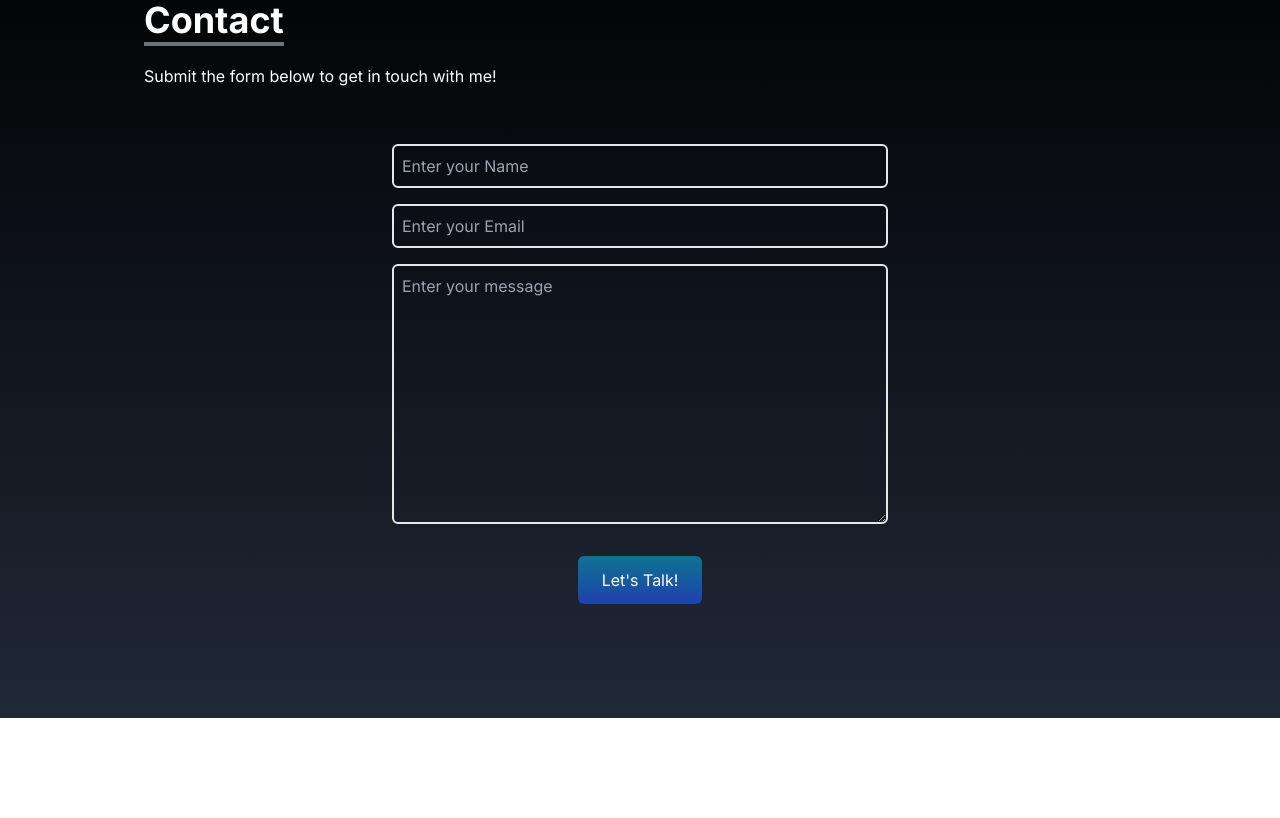
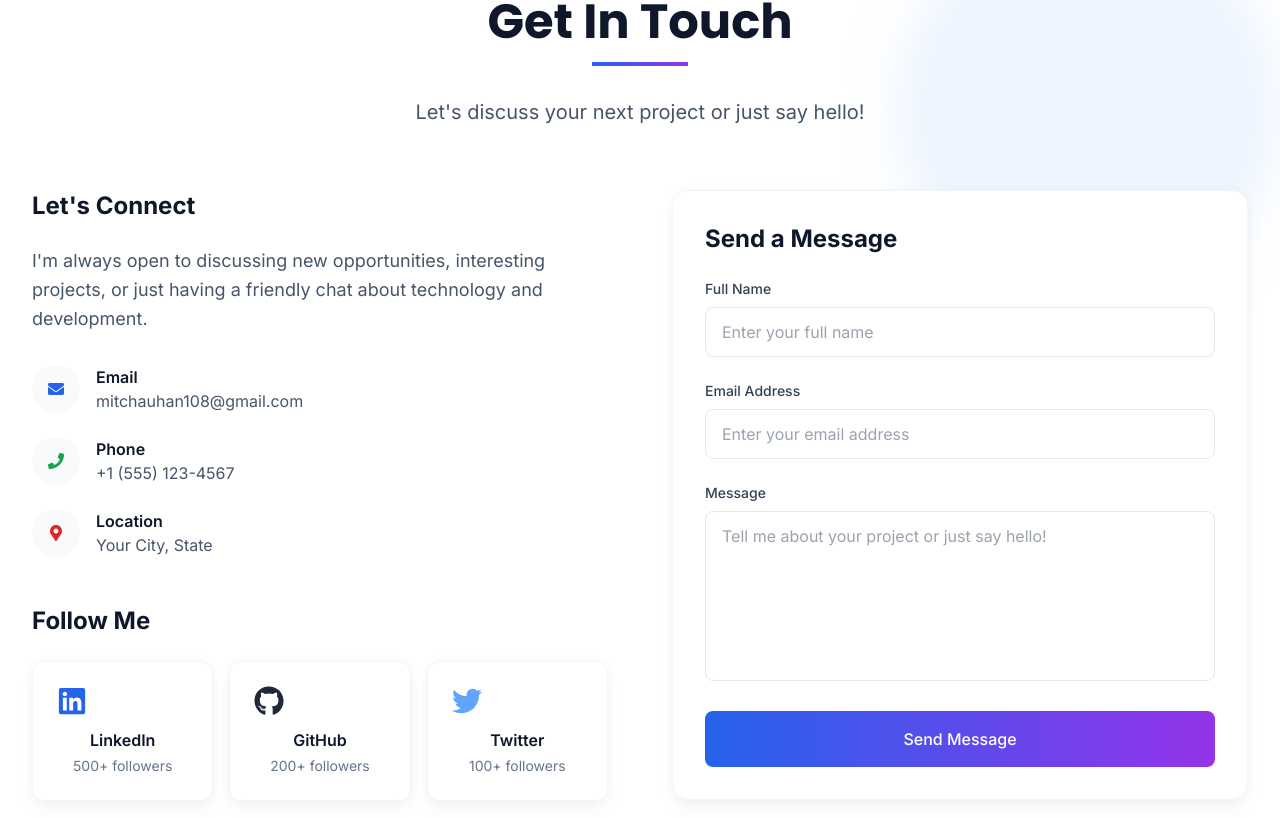
Before and after one commit to Mitchauhan0712/portfolio, a React (Create React App) app: page / in a window 1280 px wide. Shown: the part 7762-8580 px from the top of the page. Before the commit the page ends 8480 px from the top, so only its background shows below. Built offline with nearby package versions, Linux system fonts and the light colour scheme.

Commit message:
auto-commit for cfc440c2-a868-450d-9e27-94f5dc4c28ca

```diff
--- a/src/components/Contact.jsx
+++ b/src/components/Contact.jsx
@@ -1,49 +1,262 @@
-import React from "react";
+import React, { useState } from "react";
+import { FaEnvelope, FaPhone, FaMapMarkerAlt, FaLinkedin, FaGithub, FaTwitter } from "react-icons/fa";
 
 const Contact = () => {
+  const [formData, setFormData] = useState({
+    name: '',
+    email: '',
+    message: ''
+  });
+
+  const [isSubmitting, setIsSubmitting] = useState(false);
+  const [submitStatus, setSubmitStatus] = useState('');
+
+  const handleChange = (e) => {
+    setFormData({
+      ...formData,
+      [e.target.name]: e.target.value
+    });
+  };
+
+  const handleSubmit = async (e) => {
+    e.preventDefault();
+    setIsSubmitting(true);
+
+    // Simulate form submission
+    setTimeout(() => {
+      setIsSubmitting(false);
+      setSubmitStatus('success');
+      setFormData({ name: '', email: '', message: '' });
+
+      // Reset status after 3 seconds
+      setTimeout(() => setSubmitStatus(''), 3000);
+    }, 2000);
+  };
+
+  const contactInfo = [
+    {
+      icon: <FaEnvelope className="text-primary-600" />,
+      title: "Email",
+      details: "mitchauhan108@gmail.com",
+      link: "mailto:mitchauhan108@gmail.com"
+    },
+    {
+      icon: <FaPhone className="text-green-600" />,
+      title: "Phone",
+      details: "+1 (555) 123-4567",
+      link: "tel:+15551234567"
+    },
+    {
+      icon: <FaMapMarkerAlt className="text-red-600" />,
+      title: "Location",
+      details: "Your City, State",
+      link: "#"
+    }
+  ];
+
+  const socialLinks = [
+    {
+      icon: <FaLinkedin className="text-blue-600" />,
+      name: "LinkedIn",
+      url: "https://www.linkedin.com/in/mit-chauhan-69a451210",
+      followers: "500+"
+    },
+    {
+      icon: <FaGithub className="text-gray-800" />,
+      name: "GitHub",
+      url: "https://github.com/Mitchauhan0712",
+      followers: "200+"
+    },
+    {
+      icon: <FaTwitter className="text-blue-400" />,
+      name: "Twitter",
+      url: "#",
+      followers: "100+"
+    }
+  ];
+
   return (
-    <div
-      name="contact"
-      className=" w-full h-screen bg-gradient-to-b from-black to-gray-800 p-4 text-white"
-    >
-      <div className="flex flex-col p-4 justify-center max-w-screen-lg mx-auto h-full">
-        <div className="pb-8">
-          <p className="text-4xl font-bold inline border-b-4 border-gray-500">
-            Contact
+    <section name="contact" className="py-20 bg-white relative overflow-hidden">
+      {/* Background decorative elements */}
+      <div className="absolute top-0 right-0 w-96 h-96 bg-primary-100 rounded-full mix-blend-multiply filter blur-xl opacity-50"></div>
+      <div className="absolute bottom-0 left-0 w-80 h-80 bg-accent-100 rounded-full mix-blend-multiply filter blur-xl opacity-50"></div>
+
+      <div className="relative z-10 max-w-7xl mx-auto px-4 sm:px-6 lg:px-8">
+        <div className="text-center mb-16 fade-in-up">
+          <h2 className="text-4xl sm:text-5xl font-bold font-poppins text-secondary-900 mb-4">
+            Get In Touch
+          </h2>
+          <div className="w-24 h-1 bg-gradient-to-r from-primary-600 to-accent-600 mx-auto mb-8"></div>
+          <p className="text-xl text-secondary-600 max-w-3xl mx-auto">
+            Let's discuss your next project or just say hello!
           </p>
-          <p className="py-6">Submit the form below to get in touch with me!</p>
         </div>
-        <div className="flex justify-center item-center">
-          <form
-            action="https://getform.io/f/db56d74b-1ca7-455e-9640-78cdece93510"
-            method="POST"
-            className="flex flex-col w-full md:w-1/2"
-          >
-            <input
-              type="text"
-              name="name"
-              placeholder="Enter your Name"
-              className="p-2 bg-transparent border-2 rounded-md text-white focus:outline-none"
-            ></input>
-            <input
-              type="text"
-              name="email"
-              placeholder="Enter your Email"
-              className="p-2 my-4 bg-transparent border-2 rounded-md text-white focus:outline-none"
-            ></input>
-            <textarea
-              name="message"
-              placeholder="Enter your message"
-              rows="10"
-              className="p-2 bg-transparent border-2 rounded-md text-white focus:outline-none"
-            ></textarea>
-            <button className="text-white bg-gradient-to-b from-cyan-700 to-blue-800  px-6 py-3 my-8 mx-auto flex items-center rounded-md hover:scale-110 duration-300 ">
-              Let's Talk!
-            </button>
-          </form>
+
+        <div className="grid lg:grid-cols-2 gap-16">
+          {/* Contact Information */}
+          <div className="slide-in-left">
+            <div className="mb-12">
+              <h3 className="text-2xl font-bold text-secondary-900 mb-6">Let's Connect</h3>
+              <p className="text-secondary-600 text-lg leading-relaxed mb-8">
+                I'm always open to discussing new opportunities, interesting projects, or just having a friendly chat about technology and development.
+              </p>
+
+              {/* Contact Details */}
+              <div className="space-y-6">
+                {contactInfo.map((info, index) => (
+                  <div key={index} className="flex items-center group">
+                    <div className="w-12 h-12 bg-secondary-50 rounded-full flex items-center justify-center mr-4 group-hover:bg-secondary-100 transition-colors duration-300">
+                      {info.icon}
+                    </div>
+                    <div>
+                      <h4 className="font-semibold text-secondary-900">{info.title}</h4>
+                      <a
+                        href={info.link}
+                        className="text-secondary-600 hover:text-primary-600 transition-colors duration-300"
+                      >
+                        {info.details}
+                      </a>
+                    </div>
+                  </div>
+                ))}
+              </div>
+            </div>
+
+            {/* Social Media */}
+            <div>
+              <h3 className="text-2xl font-bold text-secondary-900 mb-6">Follow Me</h3>
+              <div className="grid grid-cols-1 sm:grid-cols-3 gap-4">
+                {socialLinks.map((social, index) => (
+                  <a
+                    key={index}
+                    href={social.url}
+                    target="_blank"
+                    rel="noopener noreferrer"
+                    className="bg-white p-6 rounded-xl shadow-soft hover:shadow-medium transition-all duration-300 hover:scale-105 border border-secondary-100 text-center group"
+                  >
+                    <div className="text-3xl mb-3 group-hover:scale-110 transition-transform duration-300">
+                      {social.icon}
+                    </div>
+                    <h4 className="font-semibold text-secondary-900 mb-1">{social.name}</h4>
+                    <p className="text-secondary-500 text-sm">{social.followers} followers</p>
+                  </a>
+                ))}
+              </div>
+            </div>
+          </div>
+
+          {/* Contact Form */}
+          <div className="slide-in-right">
+            <div className="bg-white p-8 rounded-2xl shadow-soft border border-secondary-100">
+              <h3 className="text-2xl font-bold text-secondary-900 mb-6">Send a Message</h3>
+
+              <form onSubmit={handleSubmit} className="space-y-6">
+                <div>
+                  <label htmlFor="name" className="block text-sm font-medium text-secondary-700 mb-2">
+                    Full Name
+                  </label>
+                  <input
+                    type="text"
+                    id="name"
+                    name="name"
+                    value={formData.name}
+                    onChange={handleChange}
+                    required
+                    className="w-full px-4 py-3 border border-secondary-200 rounded-lg focus:ring-2 focus:ring-primary-500 focus:border-transparent transition-all duration-300 outline-none"
+                    placeholder="Enter your full name"
+                  />
+                </div>
+
+                <div>
+                  <label htmlFor="email" className="block text-sm font-medium text-secondary-700 mb-2">
+                    Email Address
+                  </label>
+                  <input
+                    type="email"
+                    id="email"
+                    name="email"
+                    value={formData.email}
+                    onChange={handleChange}
+                    required
+                    className="w-full px-4 py-3 border border-secondary-200 rounded-lg focus:ring-2 focus:ring-primary-500 focus:border-transparent transition-all duration-300 outline-none"
+                    placeholder="Enter your email address"
+                  />
+                </div>
+
+                <div>
+                  <label htmlFor="message" className="block text-sm font-medium text-secondary-700 mb-2">
+                    Message
+                  </label>
+                  <textarea
+                    id="message"
+                    name="message"
+                    value={formData.message}
+                    onChange={handleChange}
+                    required
+                    rows={6}
+                    className="w-full px-4 py-3 border border-secondary-200 rounded-lg focus:ring-2 focus:ring-primary-500 focus:border-transparent transition-all duration-300 outline-none resize-none"
+                    placeholder="Tell me about your project or just say hello!"
+                  />
+                </div>
+
+                <button
+                  type="submit"
+                  disabled={isSubmitting}
+                  className={`w-full py-4 px-6 rounded-lg font-medium transition-all duration-300 ${
+                    isSubmitting
+                      ? 'bg-secondary-300 text-secondary-500 cursor-not-allowed'
+                      : 'bg-gradient-to-r from-primary-600 to-accent-600 text-white hover:from-primary-700 hover:to-accent-700 hover:shadow-medium hover:scale-105'
+                  }`}
+                >
+                  {isSubmitting ? (
+                    <div className="flex items-center justify-center gap-2">
+                      <div className="w-5 h-5 border-2 border-white border-t-transparent rounded-full animate-spin"></div>
+                      Sending Message...
+                    </div>
+                  ) : (
+                    'Send Message'
+                  )}
+                </button>
+              </form>
+
+              {/* Success Message */}
+              {submitStatus === 'success' && (
+                <div className="mt-6 p-4 bg-green-50 border border-green-200 rounded-lg">
+                  <p className="text-green-800 font-medium">
+                    ✓ Message sent successfully! I'll get back to you soon.
+                  </p>
+                </div>
+              )}
+            </div>
+          </div>
+        </div>
+
+        {/* Call to Action */}
+        <div className="mt-20 text-center fade-in-up">
+          <div className="bg-gradient-to-r from-primary-600 to-accent-600 p-8 rounded-2xl text-white">
+            <h3 className="text-2xl font-bold mb-4">Ready to Start Your Project?</h3>
+            <p className="text-primary-100 mb-6 max-w-2xl mx-auto">
+              Let's work together to bring your vision to life with cutting-edge technology and exceptional user experience.
+            </p>
+            <div className="flex flex-col sm:flex-row gap-4 justify-center">
+              <a
+                href="mailto:mitchauhan108@gmail.com"
+                className="bg-white text-primary-600 px-8 py-4 rounded-full font-medium hover:bg-primary-50 transition-colors duration-300 hover:scale-105"
+              >
+                Email Me Directly
+              </a>
+              <a
+                href="/Resume.pdf"
+                download
+                className="bg-transparent border-2 border-white text-white px-8 py-4 rounded-full font-medium hover:bg-white hover:text-primary-600 transition-colors duration-300 hover:scale-105"
+              >
+                Download Resume
+              </a>
+            </div>
+          </div>
         </div>
       </div>
-    </div>
+    </section>
   );
 };
 
```
